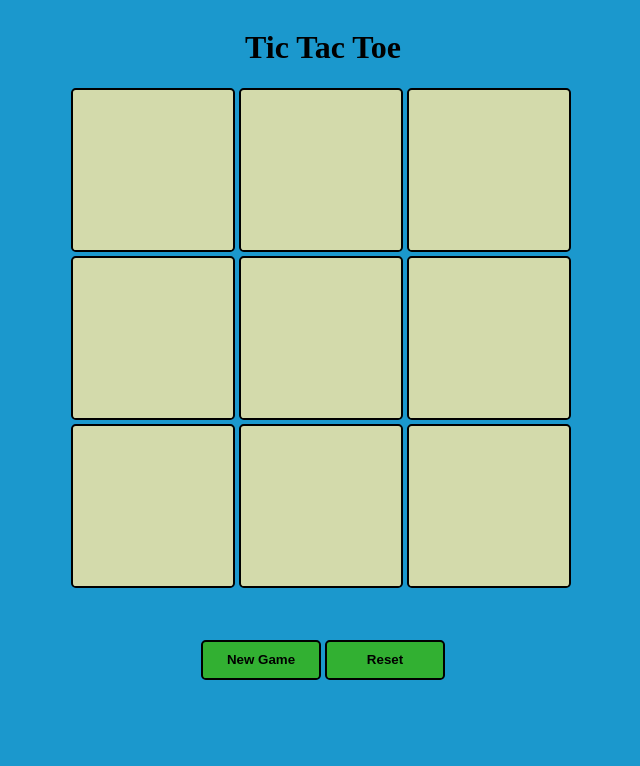
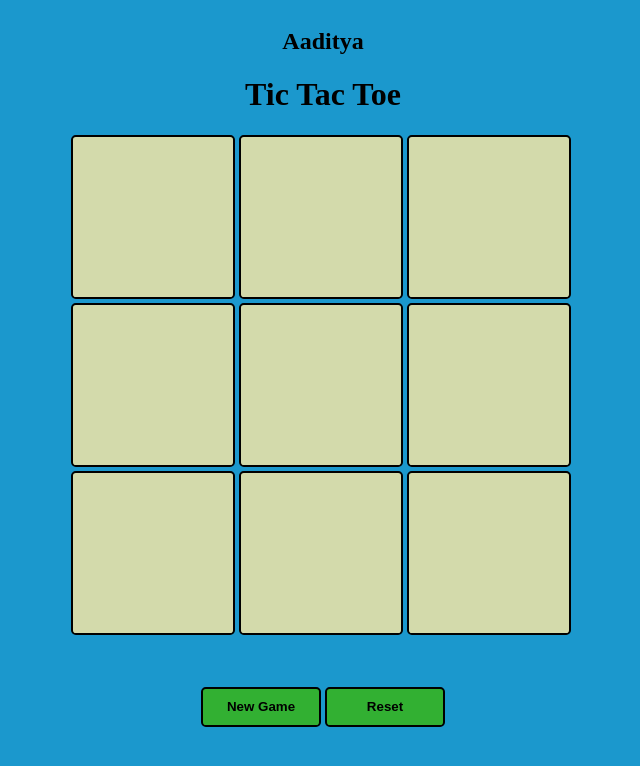
Before and after one commit to Aaditya4810/Tic-Tac-Toe-game, a plain HTML site: page index.html in a window 1280 px wide. Shown: the whole page, without its empty margins (317-957 px from the left). Drawn offline with Linux system fonts and the light colour scheme.

Commit message:
Just adding my name to pracice

```diff
--- a/index.html
+++ b/index.html
@@ -10,6 +10,7 @@
 
 <body>
     <main>
+        <h2>Aaditya</h2>
         <h1>Tic Tac Toe</h1>
         <p class="msg"></p>
 
```
